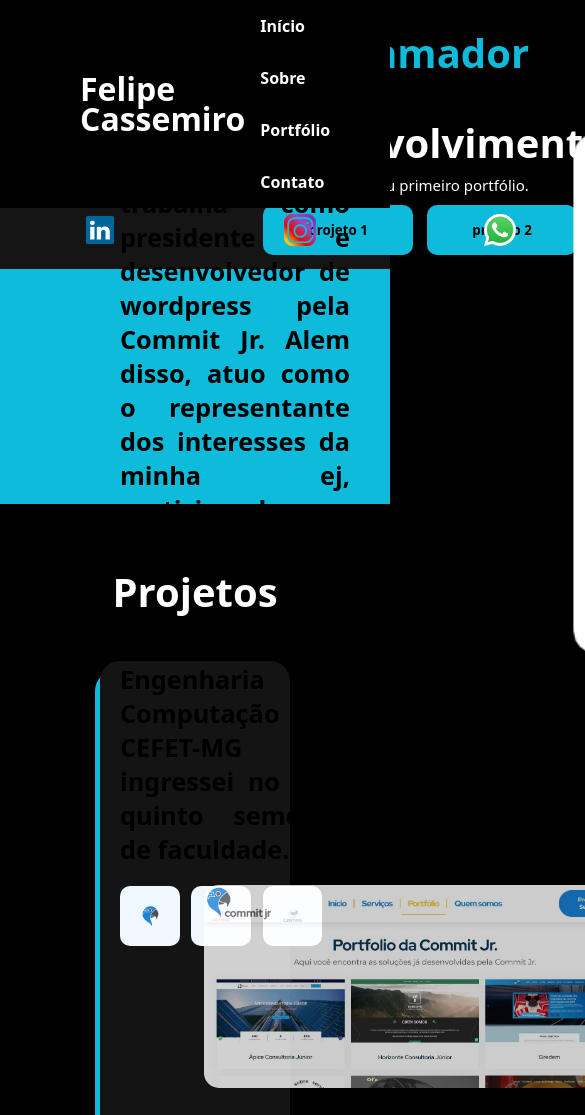
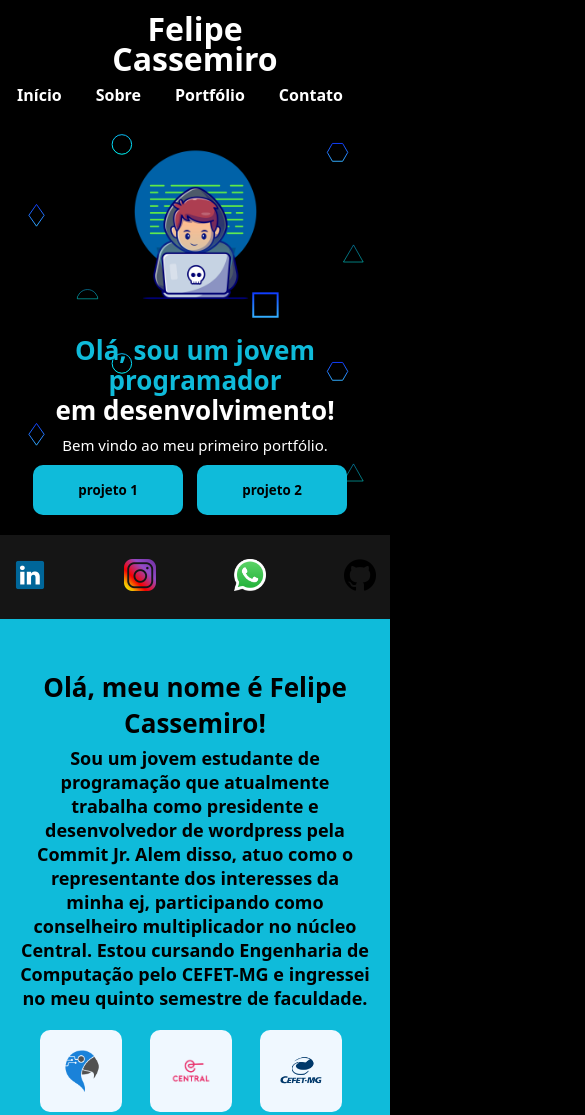
Before and after one commit to felipecass15122/mypage, a plain HTML site: page index.html in a window 390 px wide. Shown: the top 1115 px of the page, 585 px wide, since content can reach past the window. Drawn offline with Linux system fonts and the light colour scheme; files whose address does not match are found by name.

Commit message:
Responsivo

```diff
--- a/index.html
+++ b/index.html
@@ -55,14 +55,14 @@
         <section id="sobre">
             <div id="escrita">
                 <h2>Olá, meu nome é Felipe Cassemiro!</h2>
-                <p>sou um jovem estudante de programação que atualmente trabalha como presidente e desenvolvedor de wordpress pela Commit Jr. Alem disso, atuo como o representante dos interesses da minha ej, participando como conselheiro multiplicador no núcleo Central. Estou cursando Engenharia de Computação pelo CEFET-MG e ingressei no meu quinto semestre de faculdade.</p>
+                <p>Sou um jovem estudante de programação que atualmente trabalha como presidente e desenvolvedor de wordpress pela Commit Jr. Alem disso, atuo como o representante dos interesses da minha ej, participando como conselheiro multiplicador no núcleo Central. Estou cursando Engenharia de Computação pelo CEFET-MG e ingressei no meu quinto semestre de faculdade.</p>
                 <div id="imagem-carreira">
                     <img src="./images/Site - Logo.png" alt="commit jr" href="https://commitjr.com/">
                     <img src="./images/Logo-Central-4 (1).png" alt="central" href="https://nucleocentral.com.br/">
                     <img src="./images/Logo_CEFET-MG.png" alt="CEFET-MG">
                 </div>
             </div>
-            <div><img src="./images/perfil.png" alt=""></div>
+            <div id= "minha-foto"><img src="./images/perfil.png" alt=""></div>
         </section>
 
         <section id="projetos">
--- a/style.css
+++ b/style.css
@@ -179,15 +179,6 @@ header h1{
     margin-bottom: 80vh;
 }
 
-#projeto-1{
-    margin-top: 20px;
-    margin-bottom: 20px;
-}
-
-#projeto-2{
-    margin-top: 20px;
-    margin-bottom: 20px;
-}
 
 .card{
     display: flex;
@@ -277,3 +268,175 @@ footer{
     font-family: system-ui, -apple-system, BlinkMacSystemFont, 'Segoe UI', Roboto, Oxygen, Ubuntu, Cantarell, 'Open Sans', 'Helvetica Neue', sans-serif;
     margin-top: 20px;
 }
+
+@media(max-width: 768px){
+    header{
+        flex-direction: column;
+        align-items: center;
+        position: relative;
+        padding: 10px 0px;
+        justify-content: center;
+        gap: 10px;
+    }
+
+    header h1{
+        text-align: center;
+    }
+
+    li{
+        margin: 0;
+    }
+
+    #title{
+        padding: 0 ;
+    }
+
+    #inicio{
+        display: flex;
+        flex-direction: column;
+        height: 100%;
+        margin-bottom: 20px;
+    }
+
+    #imagem-principal > img{
+        margin-left: 0;
+        width: 25vh;
+    }
+
+    #texto{
+        text-align: center;
+
+    }
+
+    #texto > h2{
+        font-size: 26px;
+        line-height: 30px;
+    }
+
+    #contato{
+        display: flex;
+        flex-direction: row;
+        height: 100%;
+        padding: 20px 10px;
+    }
+
+    .logo-contatos{
+        width: 40px;
+        padding: 0px 0px;
+        transform: scale(0.8);
+        transition: 0.5s;
+    }
+
+    #sobre{
+        background-color: #0fbbda;
+        display: flex;
+        flex-direction: column;
+        align-items: center;
+        height: 100%;
+        padding: 50px 0px;
+    }
+
+    #sobre h2{
+        font-size: 26px;
+        text-align: center;
+        margin-bottom: 5px;
+    }
+
+    #sobre p{
+        font-size: 18px;
+        text-align: center;
+        padding: 0px 20px;
+    }
+
+    #sobre img{
+        width: 5vh;
+    }
+
+    #escrita{
+        padding: 0px 0px;
+    }
+
+    #imagem-carreira {
+        display: flex;
+        flex-direction: row;
+        justify-content: center;
+        gap: 20px;
+    }
+
+    #minha-foto img{
+        display: none;
+    }
+
+    #projetos{
+        display: flex;
+        flex-direction: column;
+        height: 100%;
+        margin: 0px 0px;
+        padding: 0px 0px;
+    }
+
+    .card{
+        flex-direction: column;
+        padding: 10vw 5vh;
+        margin: 0px 20px;
+        margin: 20px;
+    }
+
+    .card p{
+        margin: 0px 0px;
+        text-align: center;
+        font-size: 18px;
+        font-weight: 300;
+    }
+
+
+    #projeto-1 h2{
+        font-size: 26px;
+        margin: 10px 0px;
+    }
+
+    #projeto-2 h2{
+        font-size: 26px;
+        margin: 10px 0px;
+    }
+
+    #projeto-3 h2{
+        font-size: 26px;
+        margin: 10px 0px;
+    }
+
+    #projetos a> img{
+        width: 35vh;
+        margin: 0px 0px;
+    }
+
+    #projetos > h2{
+        margin-top: 20px;
+        margin-bottom: 0px;
+        font-size: 26px;
+    }
+
+
+    #meu-contato{
+        flex-direction: column;
+        padding: 10vh 0vw;
+        height: 100%;
+    }
+
+    #meu-contato h2{
+        font-size: 30px;
+        text-align: center;
+    }
+
+    #meu-contato h3{
+        font-size: 22px;
+        text-align: center;
+    }
+
+    #meu-contato img{
+        width: 30vh;
+        padding: 0px 0px;
+
+    }
+
+}
```
